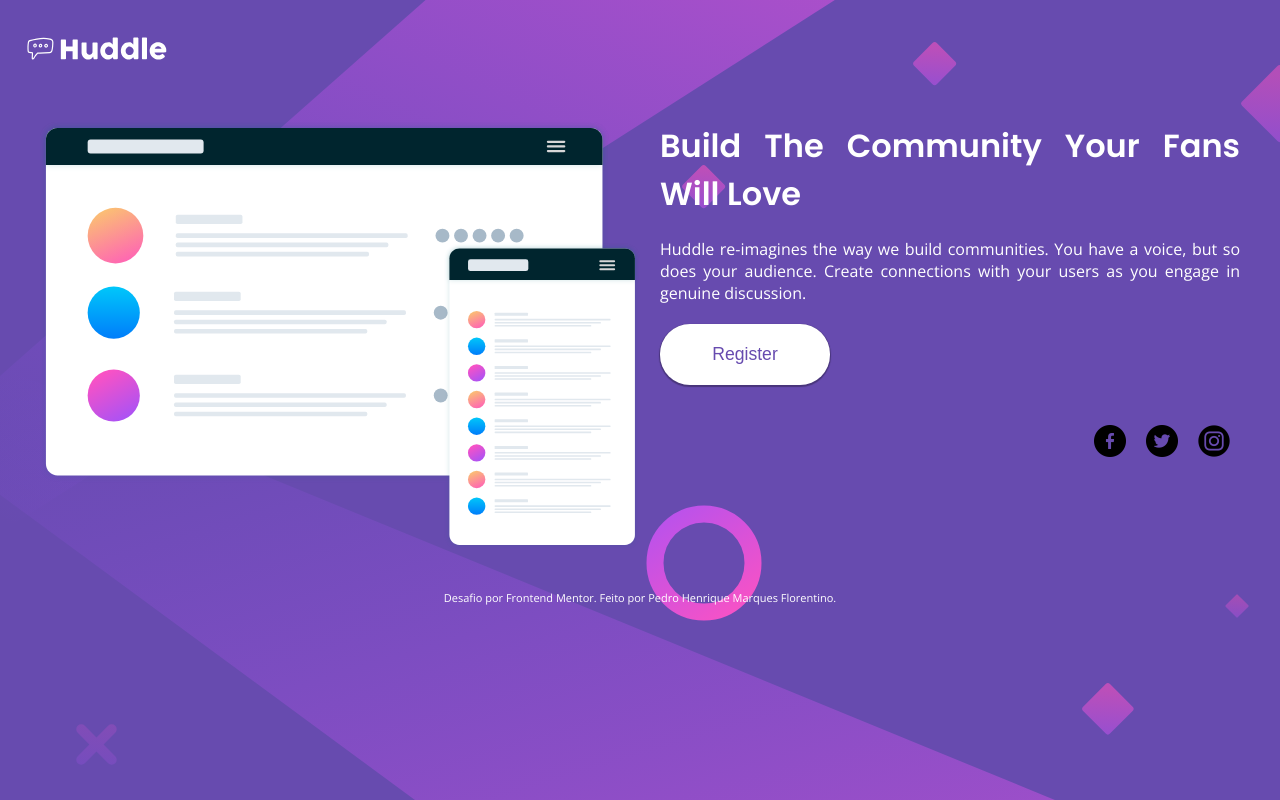
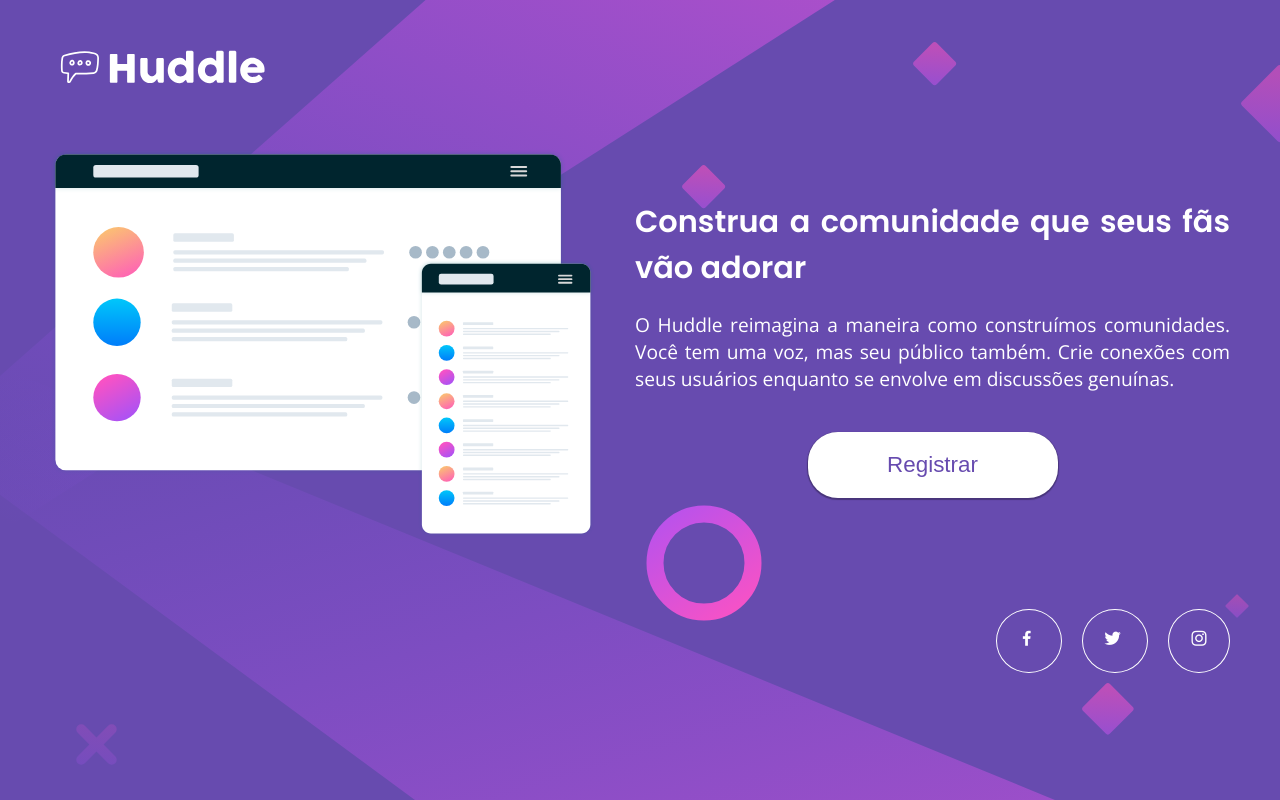
Before and after one commit to pedro-florentino/huddle-landing-page-with-single-introductory-section-master, a plain HTML site: page index.html in a window 1280 px wide. Drawn offline with nearby package versions, Linux system fonts and the light colour scheme.

Commit message:
Projeto finalizado

```diff
--- a/estilo/style.css
+++ b/estilo/style.css
@@ -1,4 +1,4 @@
-@charset "UTF-8";
+/* @charset "UTF-8"; */
 
 @import url('https://fonts.googleapis.com/css2?family=Open+Sans:ital,wght@0,300..800;1,300..800&family=Poppins:ital,wght@0,100;0,200;0,300;0,400;0,500;0,600;0,700;0,800;0,900;1,100;1,200;1,300;1,400;1,500;1,600;1,700;1,800;1,900&display=swap');
 
@@ -11,48 +11,74 @@
     padding: 0;
     margin: 0;
     text-decoration: none;
+    box-sizing: border-box;
 }
 
 body {
-    background-image: url('../images/bg-desktop.svg');
-    background-repeat: no-repeat;
-    background-size: cover;
-    background-attachment: fixed;
-    background-color: var(--violet);
     font-family: "Open Sans", sans-serif;
     font-weight: 400;
     color: white;
-    display: flex;
-    align-content: flex-start;
-    justify-content: center;
-    flex-direction: column;
+    height: 100vh;
+    background-color: var(--violet);
+    background-image: url('../images/bg-mobile.svg');
+    background-repeat: no-repeat;
+    background-size: cover;
 }
 
 header {
-    margin: 30px 20px;
+    padding: 30px 20px;
 }
 
-header img {
-    width: 150px;
+.logo {
+    max-width: 150px;
 }
 
-main {
-    padding: 20px 40px;
+.content {
+    display: flex;
+    justify-content: flex-start;
+    align-items: flex-start;
+    flex-direction: row;
+    flex-wrap: wrap;
+    padding: 0px 20px 20px;
+    max-width: auto;
+    max-height: auto;
+}
+
+.img-ilustracao {
+    display: flex;
+    justify-content: center;
+    align-items: center;
+    max-width: auto;
+    max-height: auto;
     margin: auto;
 }
 
-.content h1 {
-    margin: 40px 0px 20px 0px;
+.img-ilustracao img {
+    max-width: 100%;
+    max-height: auto;
+}
+
+.text-content {
+    display: flex;
+    justify-content: center;
+    align-items: center;
+    flex-direction: column;
+    max-width: auto;
+    max-height: auto;
+}
+
+.text-content h1 {
     font-family: "Poppins", sans-serif;
     font-size: 1.3em;
     font-weight: 600;
     text-align: center;
+    padding-top: 20px;
 }
 
-.content p {
-    margin-bottom: 40px;
+.text-content p {
     font-size: 1em;
     text-align: center;
+    padding: 20px 0 40px 0;
 }
 
 .register-button {
@@ -60,117 +86,237 @@ main {
     color: var(--violet);
     border: none;
     border-radius: 30px;
-    width: 100%;
+    width: 200px;
     height: auto;
     padding: 20px;
     font-size: 1.1em;
     box-shadow: 0px 1px 1px 1px rgba(0, 0, 0, 0.3);
 }
 
-.register-button:hover, .social-icons > a > img:hover {
+.register-button:hover, .social-icons > a:hover {
     background-color: var(--softMagenta);
     color: white;
-}
-
-.social-icons {
-    list-style: none;
-    display: flex;
-    justify-content: center;
-    padding: 0;
-    margin-top: 40px;
-}
-
-.social-icons > li {
-    margin: 0 10px;
-}
-
-.social-icons img {
-    width: 32px;
-    height: 32px;
-}
-
-.img-ilustracao {
-    width: 100%;
-    height: auto;
+    transition: 0.9s ease-in-out;
 }
 
 footer {
     display: flex;
     align-items: center;
     justify-content: center;
-    padding: 20px 0px;
+    padding: 30px 0 30px 0;
 }
 
-footer p {
-    font-size: 11px;
+.social-icons a {
+    color: white;
+    border: 1px solid white;
+    border-radius: 100%;
+    padding: 10px 15px;
+    margin: 0 5px;
     text-align: center;
 }
 
-footer a {
-    color: white;
-}
-
-footer p a:hover {
-    text-decoration: underline;
-    color: var(--softMagenta);
+@media (min-width: 480px) {
+    .text-content h1 {
+        font-size: 1.5em;
+    }
 }
 
 @media (min-width: 768px) {
-    header img {
+    header {
+        padding: 40px 0 40px 40px;
+    }
+
+    .logo {
         max-width: 200px;
     }
 
-    .img-ilustracao {
-        width: 50%;
-    }
-
-    main {
-        display: flex;
-        align-items: center;
-        justify-content: top;
-        /* width: 90%;
-        max-width: 800px; */
-        /* height: 100vw; */
-        /* text-align: left; */
-    }
-
     .content {
-        display: flex;
-        align-items: flex-start;
-        justify-content: left;
-        flex-direction: row;
-    }
-
-    .text-content {
-        display: flex;
-        flex-direction: column;
-        /* align-items: flex-start; */
-        padding-left: 20px;
+        padding: 0px 40px 40px;
     }
 
     .text-content h1 {
-        margin-top: 0;
-        text-align: justify;
         font-size: 2em;
     }
 
     .text-content p {
-        text-align: justify;
-        margin-bottom: 20px;
-    }
-
-    .social-icons {
-        justify-content: flex-end;
+        font-size: 1.2em;
     }
 
     .register-button {
-        width: 170px;
-        font-size: 1.1em;
+        width: 230px;
+        font-size: 1.3em;
+    }
+
+    footer {
+        padding: 40px 0;
+    }
+
+    .social-icons a {
+        padding: 20px 25px;
+        margin: 0 5px;
+    }
+
+    .social-icons i {
+        font-size: 20px;
     }
 }
 
-/* @media (min-width: 1440px) {
+@media (min-width: 1024px) {
+    header {
+        padding: 40px 0 50px 50px;
+    }
+
+    .logo {
+        max-width: 220px;
+    }
+
+    .content {
+        padding: 0px 50px 50px;
+    }
+
+    .text-content h1 {
+        font-size: 2.3em;
+        padding-top: 40px;
+    }
+
+    .text-content p {
+        font-size: 1.3em;
+    }
+
+    .register-button {
+        width: 250px;
+        font-size: 1.5em;
+    }
+
+    footer {
+        padding: 50px 0;
+    }
+
+    .social-icons a {
+        padding: 20px 20px;
+        margin: 0 10px;
+    }
+
+    .social-icons i {
+        font-size: 20px;
+    }
+}
+
+@media (min-width: 1200px) {
+    body {
+        background-color: var(--violet);
+        background-image: url('../images/bg-desktop.svg');
+    }
+
+    .content {
+        padding: 0px 50px 50px;
+        flex-wrap: nowrap;
+    }
+
     .img-ilustracao {
-        width: 50%;
+        justify-content: flex-start;
+        align-items: flex-start;
+        flex: 2 1 auto;
+        max-width: auto;
     }
-} */
+
+    .text-content {
+        padding-left: 40px;
+        flex: 1 2 auto;
+        max-width: 635px;
+    }
+
+    .text-content h1 {
+        font-size: 1.9em;
+        padding-top: 50px;
+        text-align: justify;
+    }
+
+    .text-content p {
+        font-size: 1.2em;
+        text-align: justify;
+    }
+
+    .register-button {
+        font-size: 1.4em;
+    }
+
+    footer {
+        justify-content: flex-end;
+        align-items: flex-end;
+        padding: 40px;
+    }
+
+    .social-icons a {
+        padding: 20px 20px;
+    }
+
+    .social-icons i {
+        font-size: 20px;
+    }
+}
+
+@media (min-width: 1440px) {
+    .content {
+        margin: auto;
+        max-width: 1640px;
+    }
+
+    .img-ilustracao {
+        max-width: 900px;
+        flex: 1 1 auto;
+    }
+
+    .img-ilustracao img {
+        width: 100%;
+    }
+
+    .text-content {
+        flex: 1 1 auto;
+    }
+
+    .text-content h1 {
+        font-size: 2.3em;
+    }
+
+    .text-content p {
+        font-size: 1.3em;
+    }
+
+    footer {
+        padding-bottom: 35px;
+    }
+
+    .social-icons i {
+        font-size: 25px;
+    }
+}
+
+@media (min-width: 2160px) {
+    .logo {
+        max-width: 100%;
+    }
+
+    .text-content h1 {
+        font-size: 2.9em;
+        padding-top: 60px;
+    }
+
+    .text-content p {
+        font-size: 1.5em;
+        padding: 60px 0 80px;
+    }
+
+    .register-button {
+        font-size: 1.6em;
+    }
+
+    .social-icons a {
+        padding: 25px 25px;
+        margin: 0 10px;
+    }
+
+    .social-icons i {
+        font-size: 25px;
+    }
+}
--- a/index.html
+++ b/index.html
@@ -5,41 +5,38 @@
   <meta name="viewport" content="width=device-width, initial-scale=1.0">
   <link rel="icon" type="image/png" sizes="32x32" href="./images/favicon-32x32.png">
   <link rel="stylesheet" href="estilo/style.css">
+  <link href='https://unpkg.com/boxicons@2.0.9/css/boxicons.min.css' rel='stylesheet'>
   <title>Frontend Mentor | Huddle landing page with single introductory section</title>
 </head>
 <body>
   <header>
-    <img src="images/logo.svg" alt="Logo Huddle">
+    <img src="images/logo.svg" alt="Logo Huddle" class="logo">
   </header>
-  <main>
   <section class="content">
-      <img src="images/illustration-mockups.svg" alt="Maquetes de ilustração" class="img-ilustracao">
+    <div class="img-ilustracao">
+      <img src="images/illustration-mockups.svg" alt="Maquetes de ilustração">
+    </div>
     <div class="text-content">
-        <h1>Build The Community Your Fans Will Love</h1>
+      <h1>Construa a comunidade que seus fãs vão adorar</h1>
       <p>
-          Huddle re-imagines the way we build communities. You have a voice, but so does your audience.
-          Create connections with your users as you engage in genuine discussion.
+        O Huddle reimagina a maneira como construímos comunidades. Você tem uma voz, mas seu público também.
+        Crie conexões com seus usuários enquanto se envolve em discussões genuínas.
       </p>
-        <button class="register-button">Register</button>
-        <ul class="social-icons">
-          <li>
-            <a href="#"><img src="images/facebook.png" alt="Facebook"></a>
-          </li>
-          <li>
-            <a href="#"><img src="images/twitter.png" alt="Twitter"></a>
-          </li>
-          <li>
-            <a href="#"><img src="images/instagram.png" alt="Instagram"></a>
-          </li>
-        </ul>
+      <button class="register-button">Registrar</button>
     </div>
   </section>
-  </main>
   <footer>
-    <p>
-      Desafio por <a href="https://www.frontendmentor.io?ref=challenge" target="_blank">Frontend Mentor</a>.
-      Feito por <a href="https://github.com/pedro-florentino" target="_blank">Pedro Henrique Marques Florentino</a>.
-    </p>
+    <div class="social-icons">
+      <a href="#">
+        <i class='bx bxl-facebook'></i>
+      </a>
+      <a href="#">
+        <i class='bx bxl-twitter'></i>
+      </a>
+      <a href="#">
+        <i class='bx bxl-instagram'></i>
+      </a>
+    </div>
   </footer>
 </body>
 </html>
```
Also changed, not shown: images/facebook.png (deleted), images/instagram.png (deleted), images/twitter.png (deleted). Lines whose indentation alone changed are shown as unchanged.
